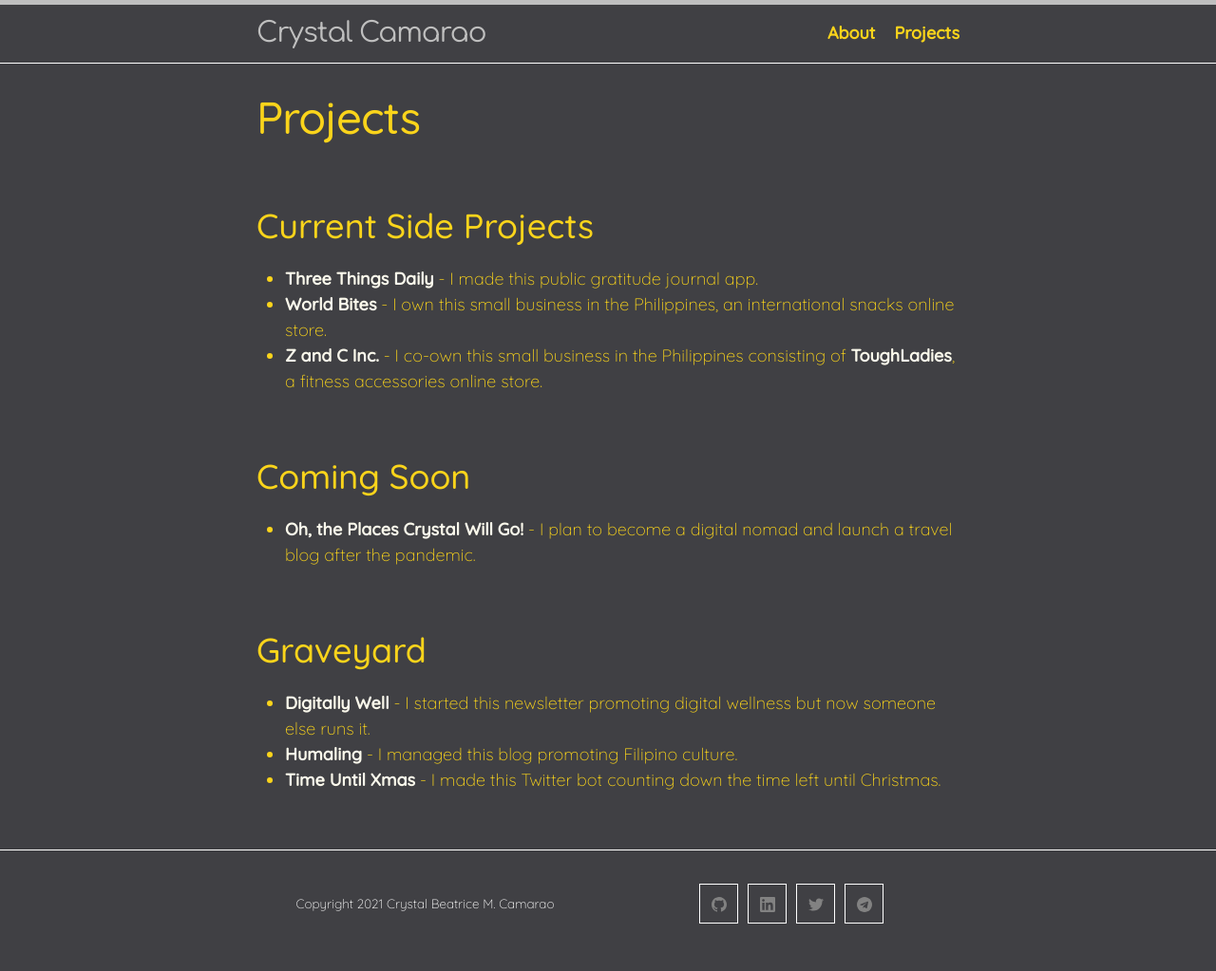
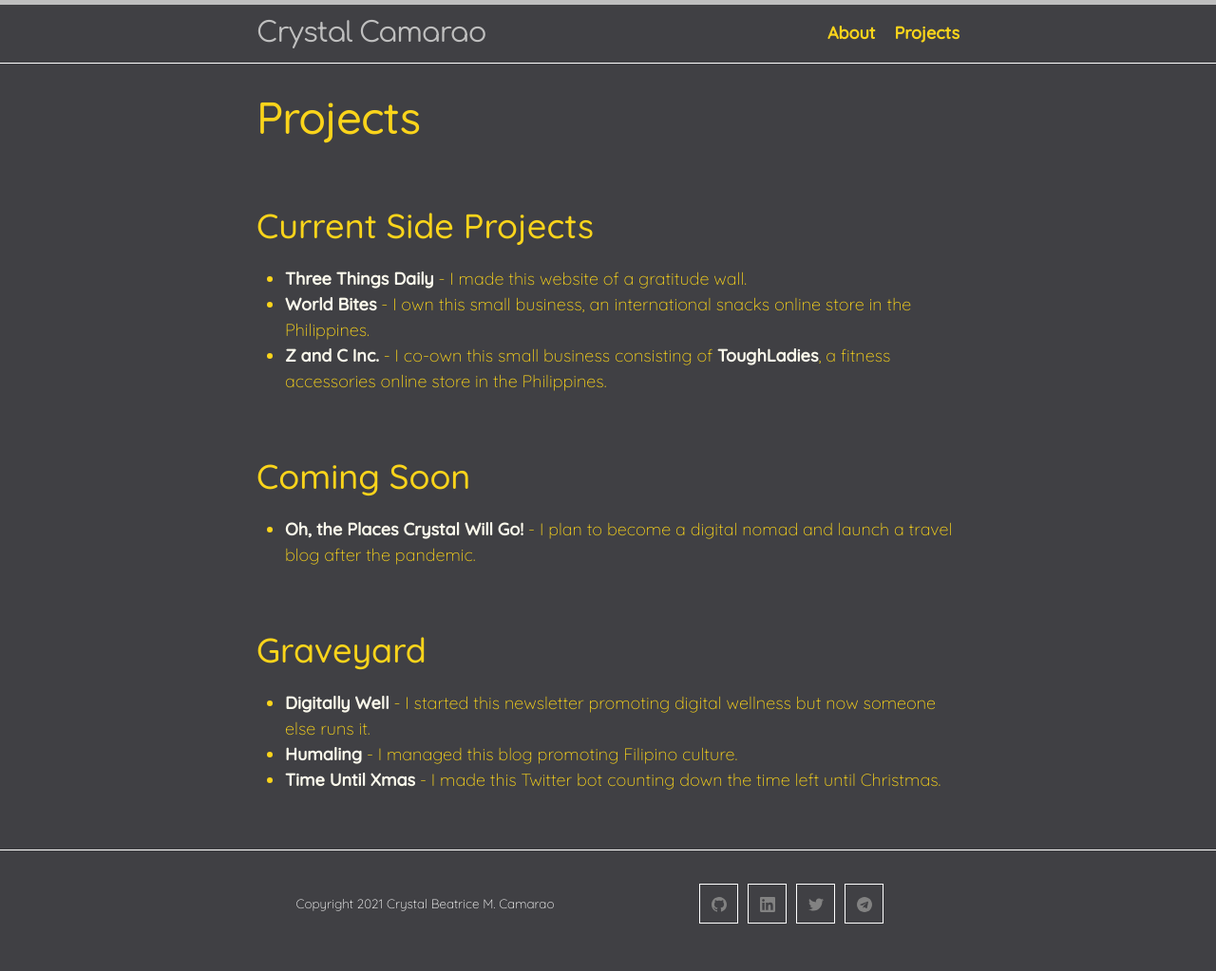
Before and after one commit to crystalcamarao/crystalcamarao.github.io, a Jekyll site: the page built from projects.md, in a window 1280 px wide. Shown: the whole page at 95% size. Built offline with Jekyll 4.4.1, drawn with Linux system fonts in a browser that asks for light colours.

Commit message:
Updated Projects

```diff
--- a/projects.md
+++ b/projects.md
@@ -5,9 +5,9 @@ layout: page
 ---
 
 ## Current Side Projects
-* [Three Things Daily](https://threethingsdaily.xyz) - I made this public gratitude journal app.
-* [World Bites](https://worldbites.ph) - I own this small business in the Philippines, an international snacks online store.
-* [Z and C Inc.](https://zandcinc.com) - I co-own this small business in the Philippines consisting of [ToughLadies](https://shoptoughladies.com), a fitness accessories online store.
+* [Three Things Daily](https://threethingsdaily.xyz) - I made this website of a gratitude wall.
+* [World Bites](https://worldbites.ph) - I own this small business, an international snacks online store in the Philippines.
+* [Z and C Inc.](https://zandcinc.com) - I co-own this small business consisting of [ToughLadies](https://shoptoughladies.com), a fitness accessories online store in the Philippines.
 
 ## Coming Soon
 * [Oh, the Places Crystal Will Go!](https://ohtheplacescrystalwillgo.com) - I plan to become a digital nomad and launch a travel blog after the pandemic.
```
